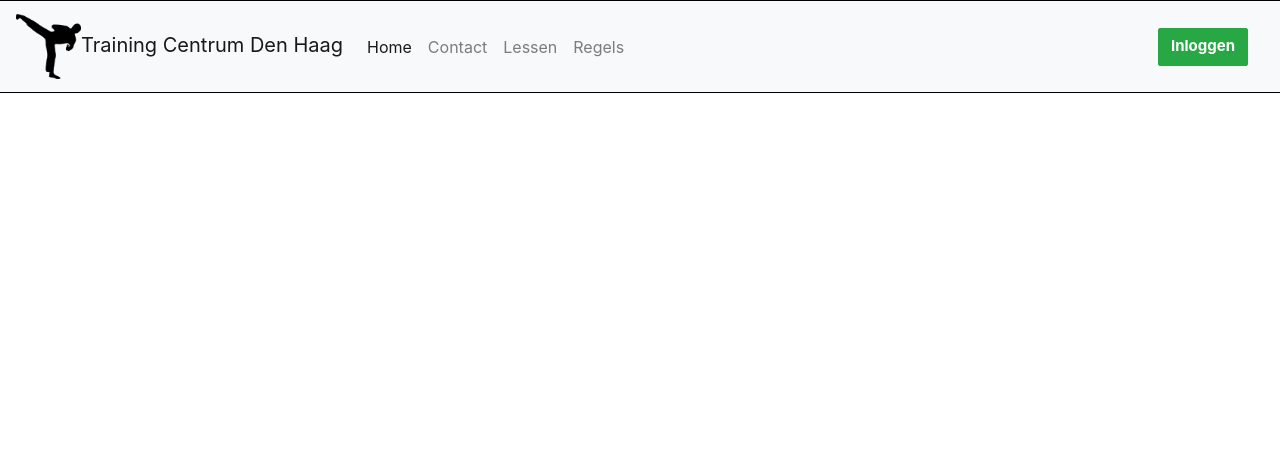
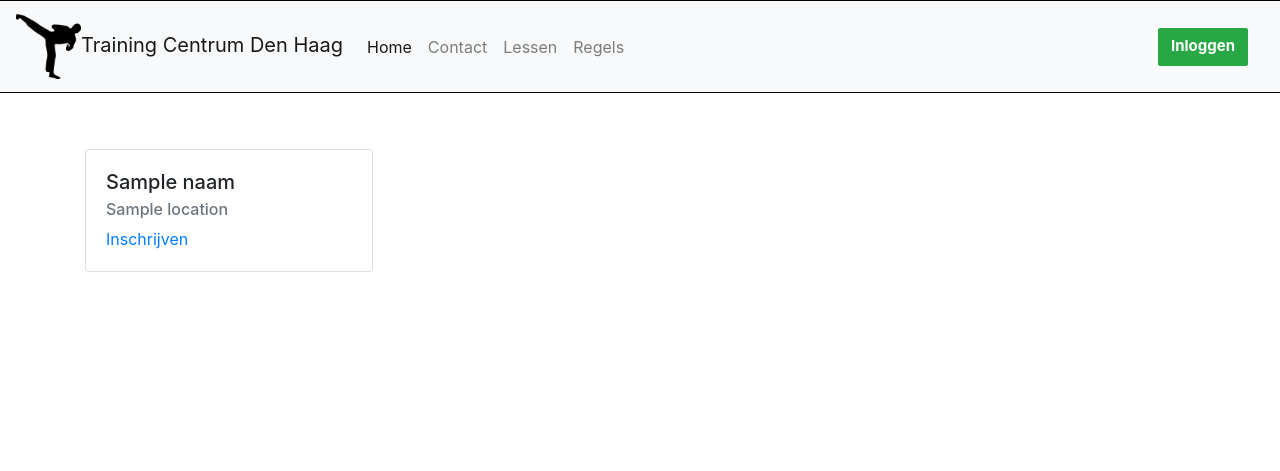
Before and after one commit to DelanivanderZwan/training_factory, a Symfony app: template templates/user/inschrijving.html.twig in a window 1280 px wide. Shown: the top 471 px of the page. Run offline with Twig, Linux system fonts and the light colour scheme; the template is opened without the code that fills it: most values are stand-ins (such as "Sample title", 1, 10 or a date in 2020); some libraries are stand-ins or nearby versions.

Commit message:
reworked user

```diff
--- a/templates/user/inschrijving.html.twig
+++ b/templates/user/inschrijving.html.twig
@@ -4,5 +4,25 @@
 
 {% block inschrijven %}
 
+    <div class="container">
+
+
+        {% for training in trainingen %}
+            {% for les in training.getLessons %}
+                <div class="card" style="width: 18rem; margin-top: 5%;">
+                    <div class="card-body">
+                        <h5 class="card-title">{{training.naam}}</h5>
+                        <h6 class="card-subtitle mb-2 text-muted">{{ les.location }}</h6>
+{#                        <p class="card-text">{{ les.time }}</p>#}
+                        <a href="#" class="card-link">Inschrijven</a>
+                    </div>
+                </div>
+
+            {% endfor %}
+        {% endfor %}
+
+
+
+    </div>
 
 {% endblock %}
```
